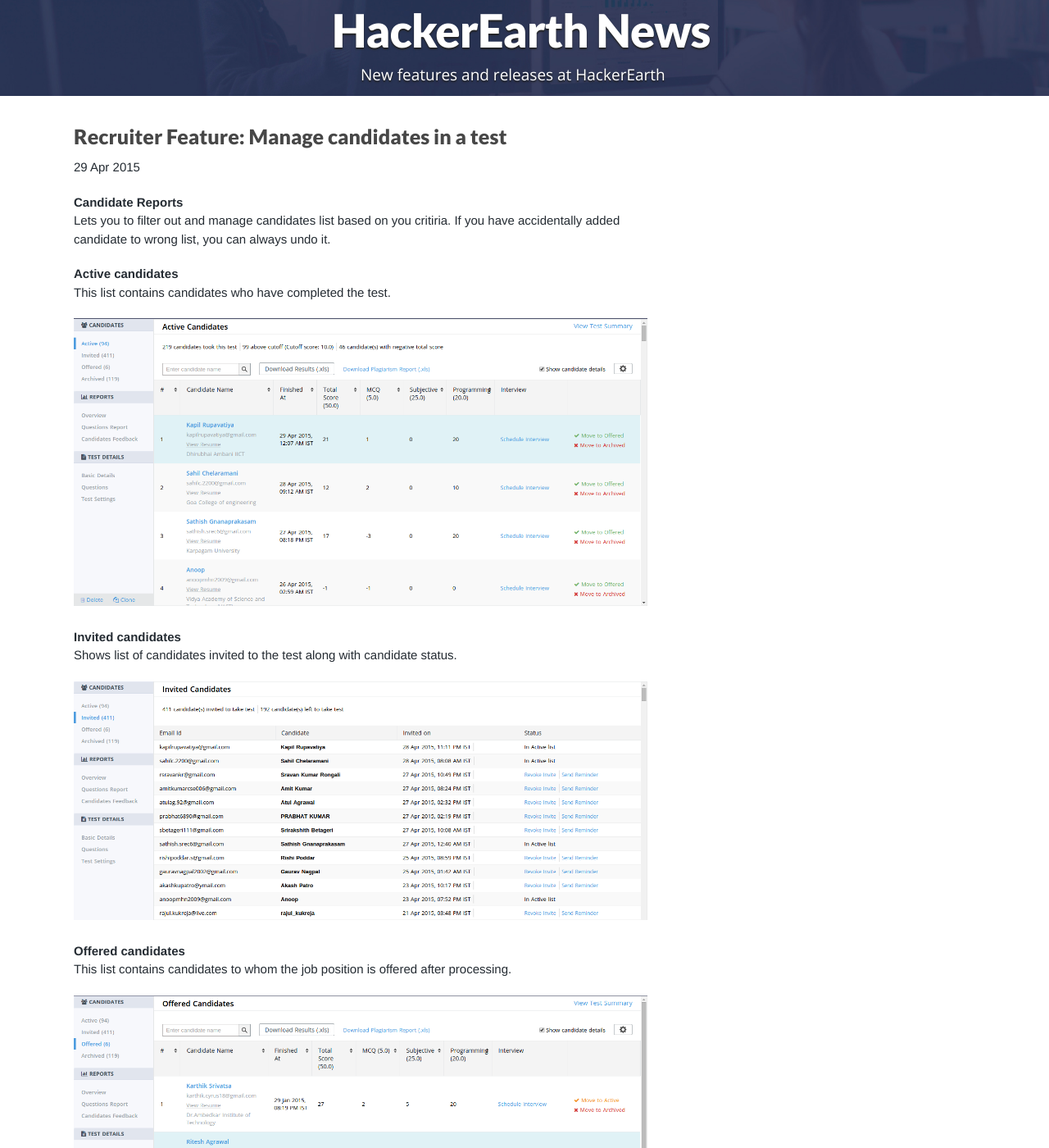
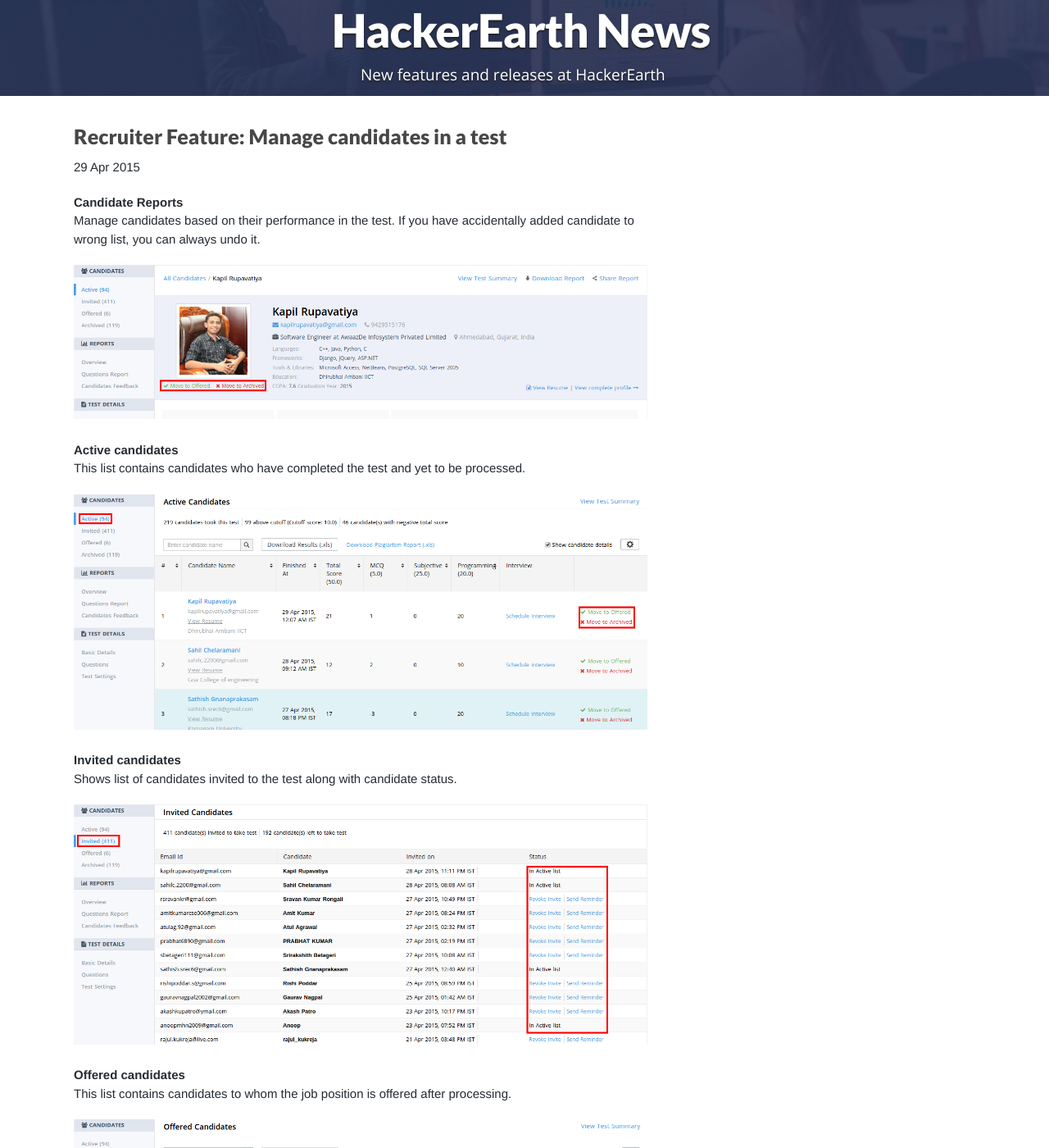
Before and after one commit to HackerEarth/news.hackerearth.com, a Jekyll site: the page built from _posts/2015-04-29-candidate-reports.md, in a window 1280 px wide and 1400 px high, scrolled down 212 px. Shown: the whole window at 82% size. Built offline with Jekyll 4.4.1, drawn with Linux system fonts in a browser that asks for light colours; nearby versions of some CDN libraries; Markdown is read by kramdown in place of the engine named in the settings; comment, search, counter and statistics services are not loaded; some of the changed text lies outside the part shown.

Commit message:
posts: added images with highlighting to questions library n reports

```diff
--- a/_posts/2015-04-29-candidate-reports.md
+++ b/_posts/2015-04-29-candidate-reports.md
@@ -1,35 +1,37 @@
 ---
 layout: post
 title: "Recruiter Feature: Manage candidates in a test"
-description: "Manage candidates based on your critiria"
+description: "Add candidates to Offered or Archived."
 category:
 tags: [Recruiter, Candidate Reports]
 ---
 {% include JB/setup %}
 
 **Candidate Reports**
-<br>Lets you to filter out and manage candidates list based on you critiria. If you have accidentally added
+<br>Manage candidates based on their performance in the test. If you have accidentally added
 candidate to wrong list, you can always undo it.
 
+<img src="/images/candidate-actions.png" />
+
 **Active candidates**
-<br>This list contains candidates who have completed the test.
+<br>This list contains candidates who have completed the test and yet to be processed.
 
-<img src="/images/active-candidates.png" />
+<img src="/images/active.png" />
 
 **Invited candidates**
 <br>Shows list of candidates invited to the test along with candidate status.
 
-<img src="/images/invited-candidates.png" />
+<img src="/images/invited.png" />
 
 **Offered candidates**
 <br>This list contains candidates to whom the job position is offered after processing.
 
-<img src="/images/offered-candidates.png" />
+<img src="/images/offered.png" />
 
 **Archived candidates**
-<br>Candidates not meeting you requirement critiria can be adding to this list.
+<br>Candidates not meeting you requirements can be adding to this list.
 
-<img src="/images/archived-candidates.png" />
+<img src="/images/archived.png" />
 
 
 *Send email to support@hackerearth.com for any bugs or suggestions.*
```
Also changed, not shown: _posts/2015-04-29-questions-library.md (+5 -5 lines), images/active-candidates.png (deleted), images/active.png (added), images/add-to-library.png (added), images/add-to-test.png (added), images/admin-console.png (added), images/archived-candidates.png (deleted), images/archived.png (added), images/candidate-actions.png (added), images/choose-from-questions-library.png (deleted), images/invited-candidates.png (deleted), images/invited.png (added), images/offered-candidates.png (deleted), images/offered.png (added), 2 more files.
